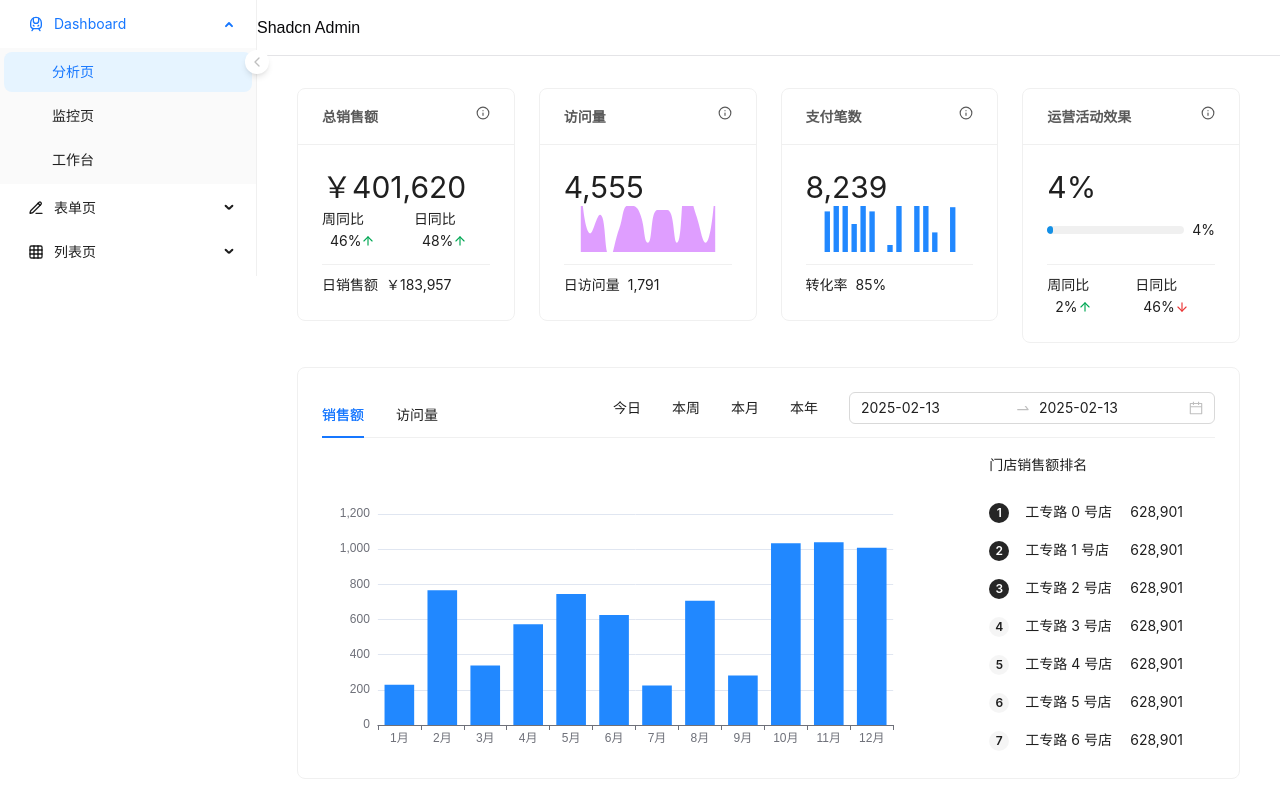
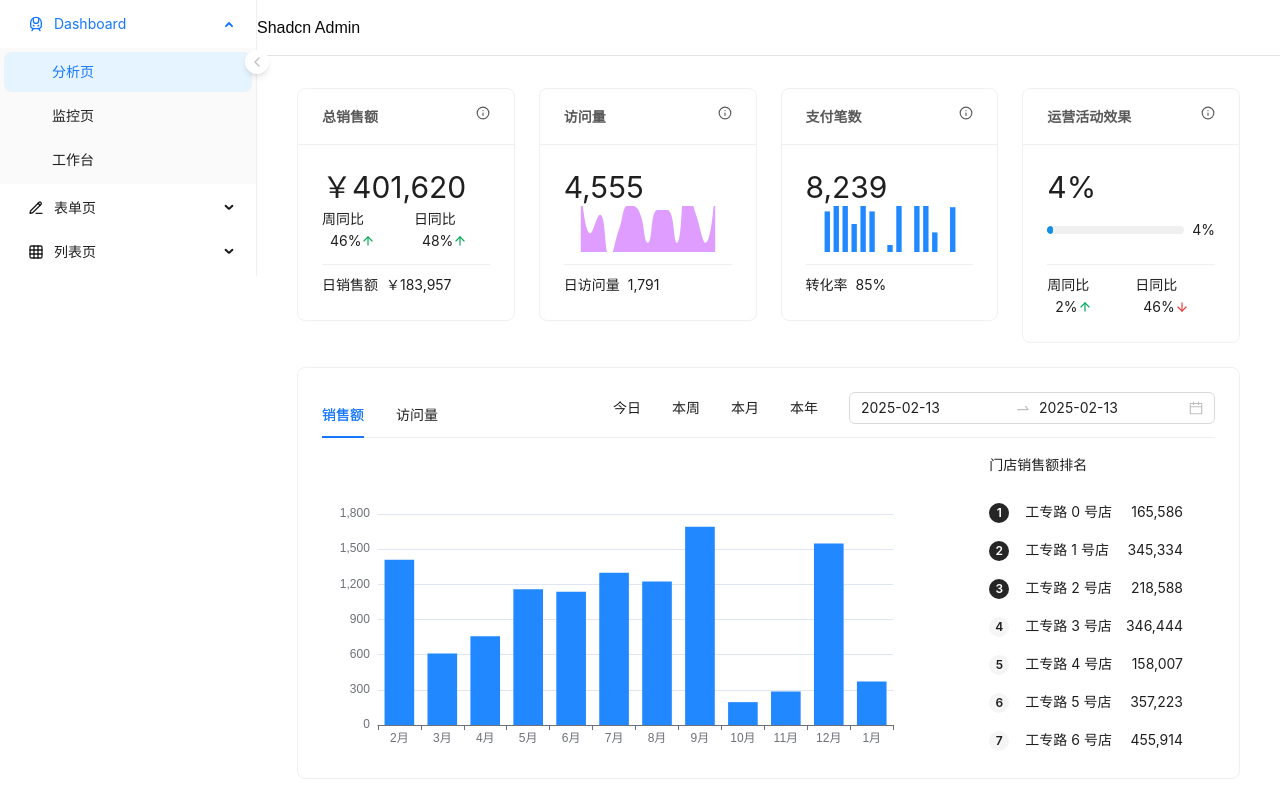
Before and after one commit to DanielShuguang/shadcn-admin, a Next.js app: page /dashboard/analysis in a window 1280 px wide. Built offline with nearby package versions, Linux system fonts and the light colour scheme; what @ant-design/nextjs-registry would draw is missing.

Commit message:
refactor(dashboard): 重构 Rank 组件
- 移除了 unused 的 useRef
- 优化了 RankPanel 组件的 props 结构
- 更新了数据处理逻辑，使用新的 SalesDataModel
- 替换了 Spin 为 Skeleton 组件
- 重构了 mock 数据生成逻辑
- 新增了 model.ts 文件定义数据结构

```diff
--- a/src/app/dashboard/analysis/Rank/RankPanel.tsx
+++ b/src/app/dashboard/analysis/Rank/RankPanel.tsx
@@ -2,7 +2,7 @@
 
 import { cn } from '@/lib/utils'
 import { ECOption, useEcharts } from '@/utils/echarts'
-import { memo, useMemo, useRef } from 'react'
+import { memo, useMemo } from 'react'
 
 export interface RankData {
   chart?: {
@@ -21,7 +21,9 @@
   data: RankData | undefined
 }
 
-function RankPanel({ title, loading, data }: RankPanelProps) {
+function RankPanel({ title, data }: RankPanelProps) {
+  const { chart, rank } = data || {}
+
   const options = useMemo<ECOption>(
     () => ({
       tooltip: {
@@ -37,32 +39,29 @@
       yAxis: { type: 'value' },
       xAxis: {
         type: 'category',
-        data: data?.chart?.map(item => item.name) || []
+        data: chart?.map(item => item.name) || []
       },
       series: [
         {
           type: 'bar',
-          data: data?.chart?.map(item => item.value) || []
+          data: chart?.map(item => item.value) || []
         }
       ],
       color: ['#2188ff']
     }),
-    [data]
+    [chart]
   )
 
   const { containerRef } = useEcharts(options)
 
-  const count = useRef(Math.ceil(Math.random() * 800000 + 100000))
-
   return (
     <div className="flex h-[300px] w-full">
       <div className="flex-[66.66%] h-full" ref={containerRef}></div>
-      {!loading && (
       <div className="size-full flex-[33.33%] p-[0_32px_32px_72px] text-[14px]">
         <h4 className="mb-[0.5em] font-[500]">{title}</h4>
         <ul className="m-[25px_0_0] p-0 list-none">
-            {Array.from({ length: 7 }).map((_, index) => (
-              <li key={index} className="flex items-center mt-[16px]">
+          {rank?.map((el, index) => (
+            <li key={el.name} className="flex items-center mt-[16px]">
               <span
                 className={cn(
                   'size-[20px] text-[12px] mt-[1.5px] mr-[16px] font-[600] leading-[20px] text-center rounded-[20px]',
@@ -71,14 +70,13 @@
                 {index + 1}
               </span>
               <span className="flex-1 mr-[8px] overflow-hidden whitespace-nowrap text-ellipsis">
-                  工专路 {index} 号店
+                {el.name}
               </span>
-                <span>{count.current.toLocaleString()}</span>
+              <span>{el.value.toLocaleString()}</span>
             </li>
           ))}
         </ul>
       </div>
-      )}
     </div>
   )
 }
--- a/src/app/dashboard/analysis/Rank/index.tsx
+++ b/src/app/dashboard/analysis/Rank/index.tsx
@@ -4,7 +4,7 @@
 import RankPanel from './RankPanel'
 import { getSalesData } from './mock'
 import { useQuery } from '@tanstack/react-query'
-import { Button, Card, Tabs, DatePicker, TimeRangePickerProps, Space, Spin } from 'antd'
+import { Button, Card, Tabs, DatePicker, TimeRangePickerProps, Space, Skeleton } from 'antd'
 import dayjs from 'dayjs'
 
 const { RangePicker } = DatePicker
@@ -58,6 +58,8 @@
     queryFn: getSalesData
   })
 
+  const { annualSalesRevenue, salesRank } = data || {}
+
   return (
     <Card className="!mb-[24px]">
       <Tabs
@@ -68,26 +70,32 @@
             key: 'salesVolume',
             label: '销售额',
             children: (
-              <Spin spinning={isLoading}>
+              <Skeleton loading={isLoading}>
                 <RankPanel
                   title="门店销售额排名"
                   loading={isLoading}
-                  data={{ chart: data, rank: data }}
+                  data={{
+                    chart: annualSalesRevenue,
+                    rank: salesRank?.map(el => ({ name: el.store, value: el.sales }))
+                  }}
                 />
-              </Spin>
+              </Skeleton>
             )
           },
           {
             key: 'visits',
             label: '访问量',
             children: (
-              <Spin spinning={isLoading}>
+              <Skeleton loading={isLoading}>
                 <RankPanel
                   title="门店访问量排名"
                   loading={isLoading}
-                  data={{ chart: data, rank: data }}
+                  data={{
+                    chart: annualSalesRevenue,
+                    rank: salesRank?.map(el => ({ name: el.store, value: el.sales }))
+                  }}
                 />
-              </Spin>
+              </Skeleton>
             )
           }
         ]}
--- a/src/app/dashboard/analysis/Rank/mock.ts
+++ b/src/app/dashboard/analysis/Rank/mock.ts
@@ -1,21 +1,34 @@
 import { sleep } from '@/utils/promise'
+import { SalesDataModel } from './model'
+import dayjs from 'dayjs'
+import { faker } from '@faker-js/faker'
 
 export async function getSalesData() {
   await sleep(1000)
 
-  const salesData = [
-    { name: '1月', value: 229 },
-    { name: '2月', value: 767 },
-    { name: '3月', value: 339 },
-    { name: '4月', value: 573 },
-    { name: '5月', value: 745 },
-    { name: '6月', value: 626 },
-    { name: '7月', value: 224 },
-    { name: '8月', value: 707 },
-    { name: '9月', value: 281 },
-    { name: '10月', value: 1033 },
-    { name: '11月', value: 1039 },
-    { name: '12月', value: 1008 }
-  ]
+  const salesData: SalesDataModel = {
+    annualSalesRevenue: [],
+    salesRank: []
+  }
+
+  for (let i = 0; i < 12; i++) {
+    const month =
+      dayjs()
+        .add(i - 12, 'months')
+        .month() + 1
+    salesData.annualSalesRevenue.push({
+      name: `${month}月`,
+      value: faker.number.int({ min: 100, max: 2000 })
+    })
+  }
+
+  for (let i = 0; i < 7; i++) {
+    salesData.salesRank.push({
+      rank: i + 1,
+      store: `工专路 ${i} 号店`,
+      sales: faker.number.int({ min: 100000, max: 800000 })
+    })
+  }
+
   return salesData
 }
--- /dev/null
+++ b/src/app/dashboard/analysis/Rank/model.ts
@@ -0,0 +1,15 @@
+export interface SalesDataModel {
+  salesRank: SalesRank[]
+  annualSalesRevenue: AnnualSalesRevenue[]
+}
+
+export interface AnnualSalesRevenue {
+  name: string
+  value: number
+}
+
+export interface SalesRank {
+  rank: number
+  sales: number
+  store: string
+}
```
Lines whose indentation alone changed are shown as unchanged.
